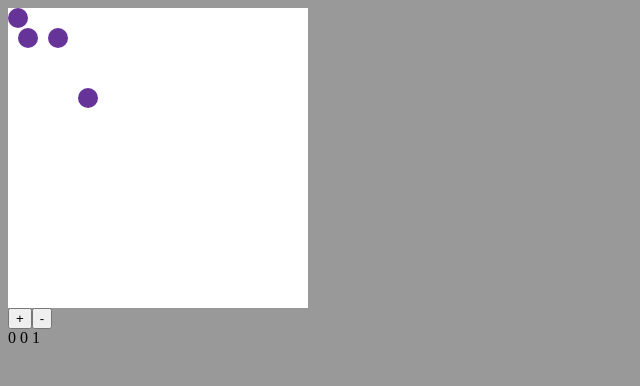
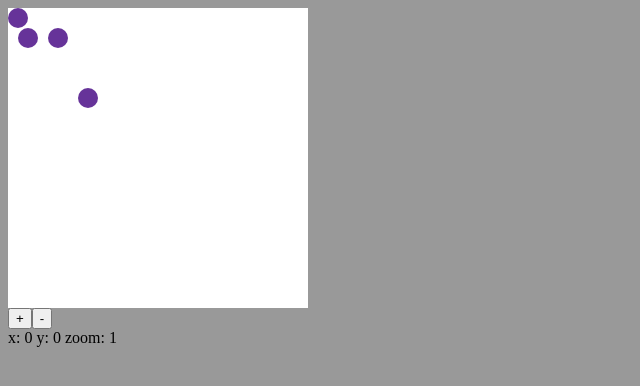
Before and after one commit to hashrock-sandbox/study-infinite-plane, a Vue app: page / in a window 1280 px wide. Shown: the top 386 px of the page, without its empty margins (0-640 px from the left). Built offline with nearby package versions, Linux system fonts and the light colour scheme.

Commit message:
dev: add grab point

```diff
--- a/App.vue
+++ b/App.vue
@@ -10,12 +10,22 @@
       @pointerup="onPointerUp"
     >
       <circle v-for="p in points" :cx="p.x" :cy="p.y" :key="p.id" :r="10 * viewport.zoom" />
+
+      <line
+        v-if="grab"
+        stroke="black"
+        :x1="-viewport.x"
+        :y1="-viewport.y"
+        :x2="grab.x-viewport.x"
+        :y2="grab.y-viewport.y"
+      />
     </svg>
     <div>
       <button @click="zoomIn">+</button>
       <button @click="zoomOut">-</button>
     </div>
-    <div>{{viewport.x}} {{viewport.y}} {{viewport.zoom}}</div>
+    <div v-if="grab">grab::x {{grab.x}}, grab::y {{grab.y}}</div>
+    <div>x: {{viewport.x}} y: {{viewport.y}} zoom: {{viewport.zoom}}</div>
   </div>
 </template>
 <script>
```
